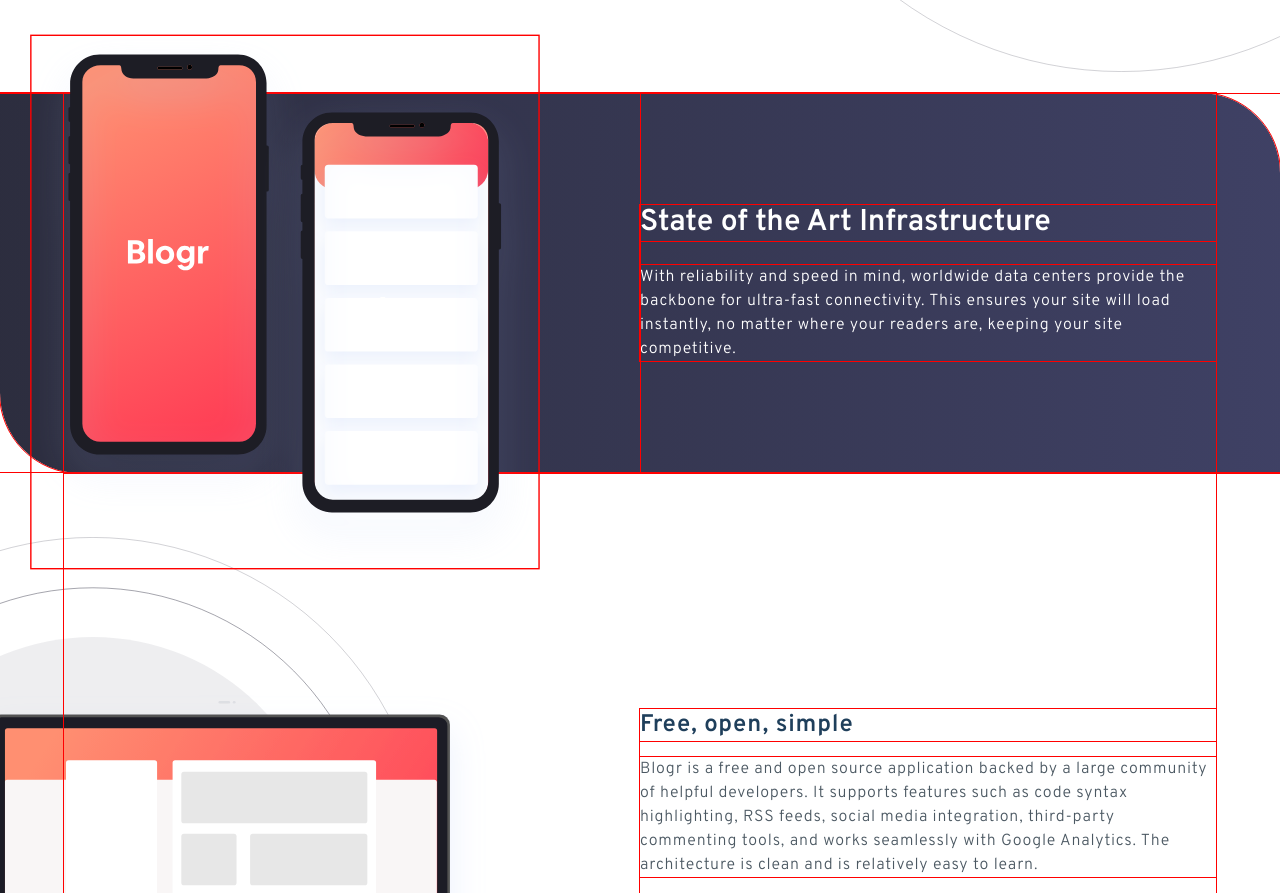
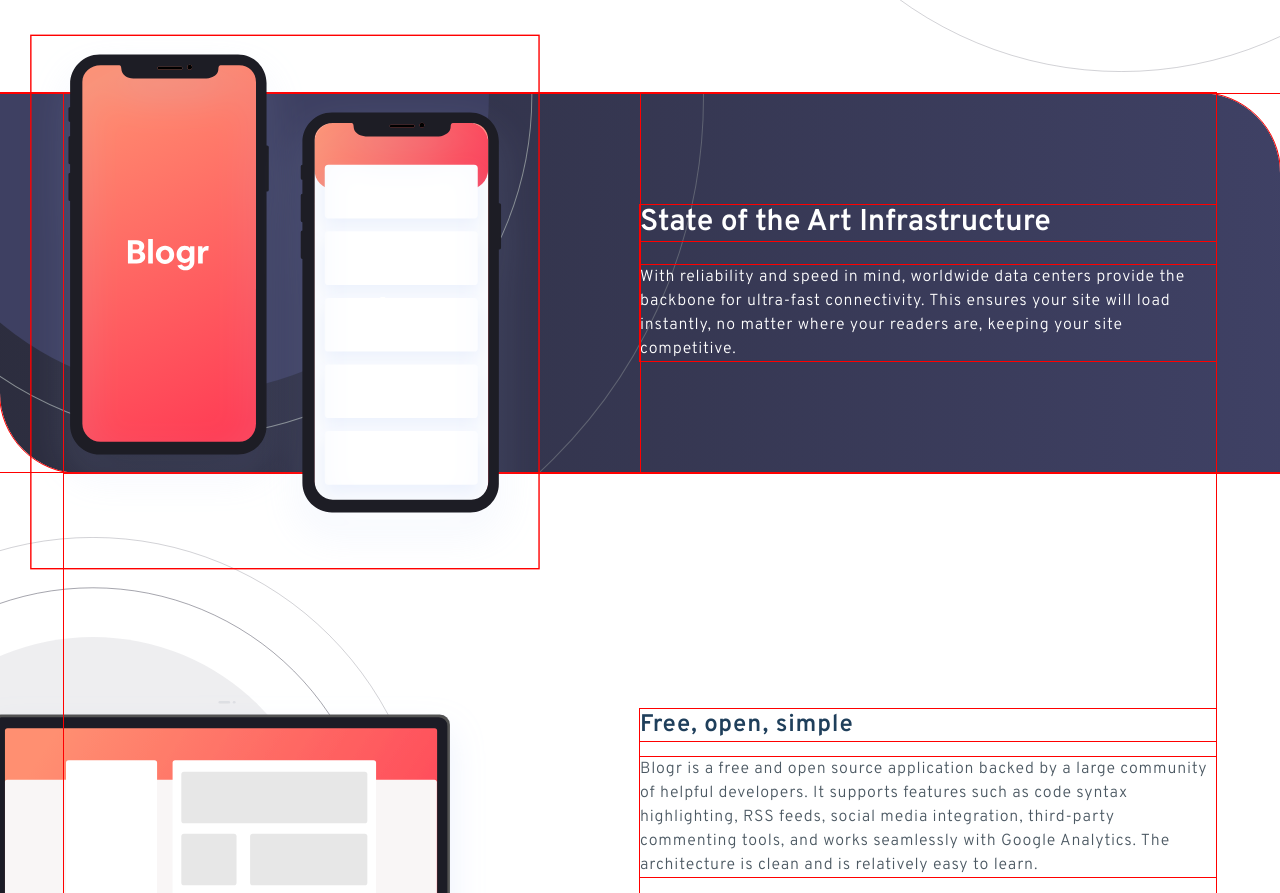
Before and after one commit to lilKriT/blogr-landing-page, a website: page index.html in a window 1280 px wide. Shown: the part 1507-2400 px from the top of the page. Drawn offline with Linux system fonts and the light colour scheme.

Commit message:
Styled infrastructure.

```diff
--- a/index.html
+++ b/index.html
@@ -125,7 +125,7 @@
 
       <!-- Infrastructure Section -->
       <section
-        class="infrastructureGradient text-white ah-[10vh] flex justify-center font-overpass"
+        class="infrastructureGradient text-white flex justify-center font-overpass"
         id="infrastructure"
       >
         <!-- Wrapper -->
--- a/src/input.css
+++ b/src/input.css
@@ -170,11 +170,11 @@
   }
 
   .infrastructureGradient {
-    background-image: linear-gradient(
-      to right,
-      hsl(237, 17%, 21%),
-      hsl(237, 23%, 32%)
-    );
+    background-image: url("../images/bg-pattern-circles.svg"),
+      linear-gradient(to right, hsl(237, 17%, 21%), hsl(237, 23%, 32%));
+    background-repeat: no-repeat;
+    background-size: 80vw, 100%;
+    background-position: left -25vw top -40vw, center;
   }
 
   .textShadow {
```
Also changed, not shown: dist/output.css.
